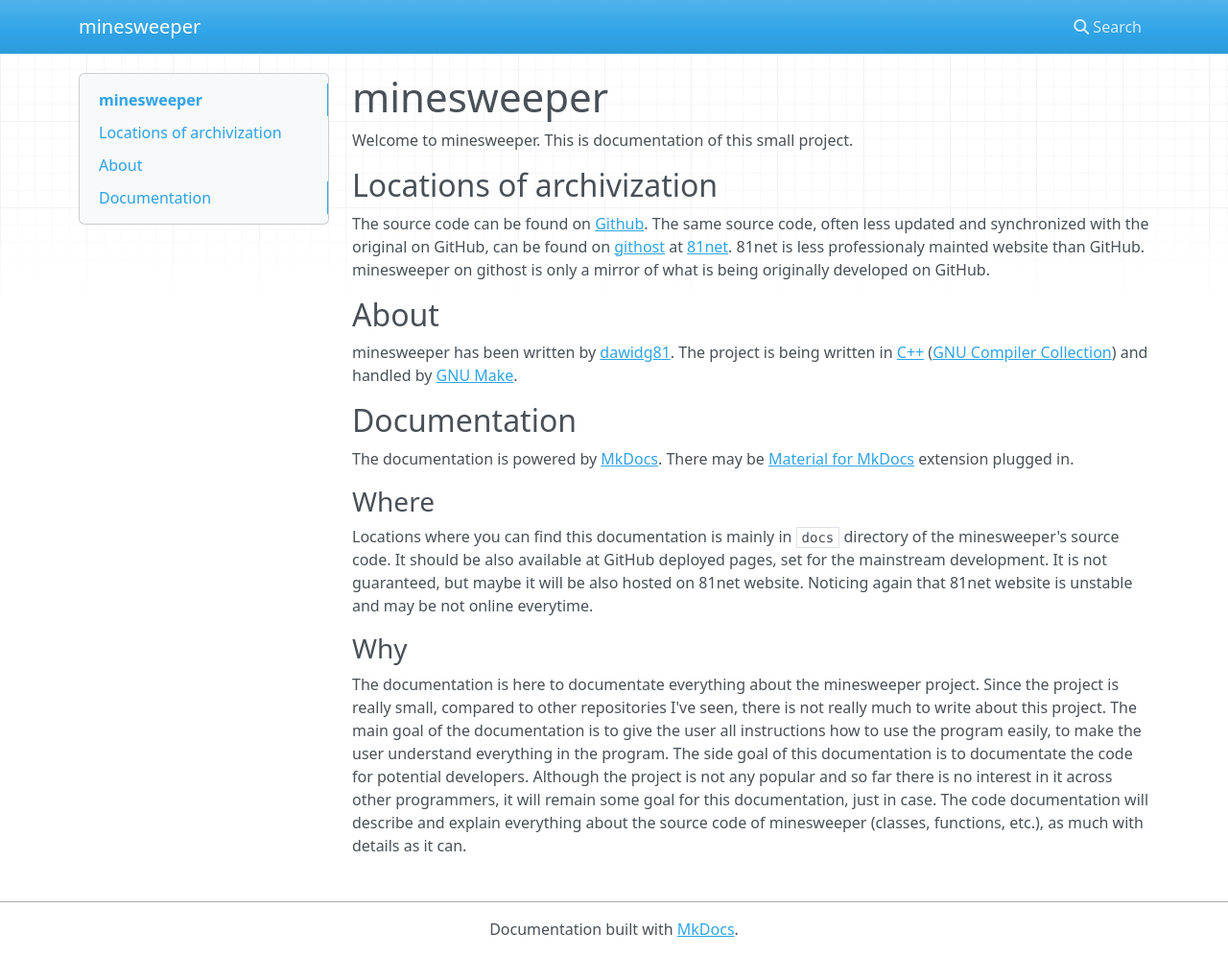
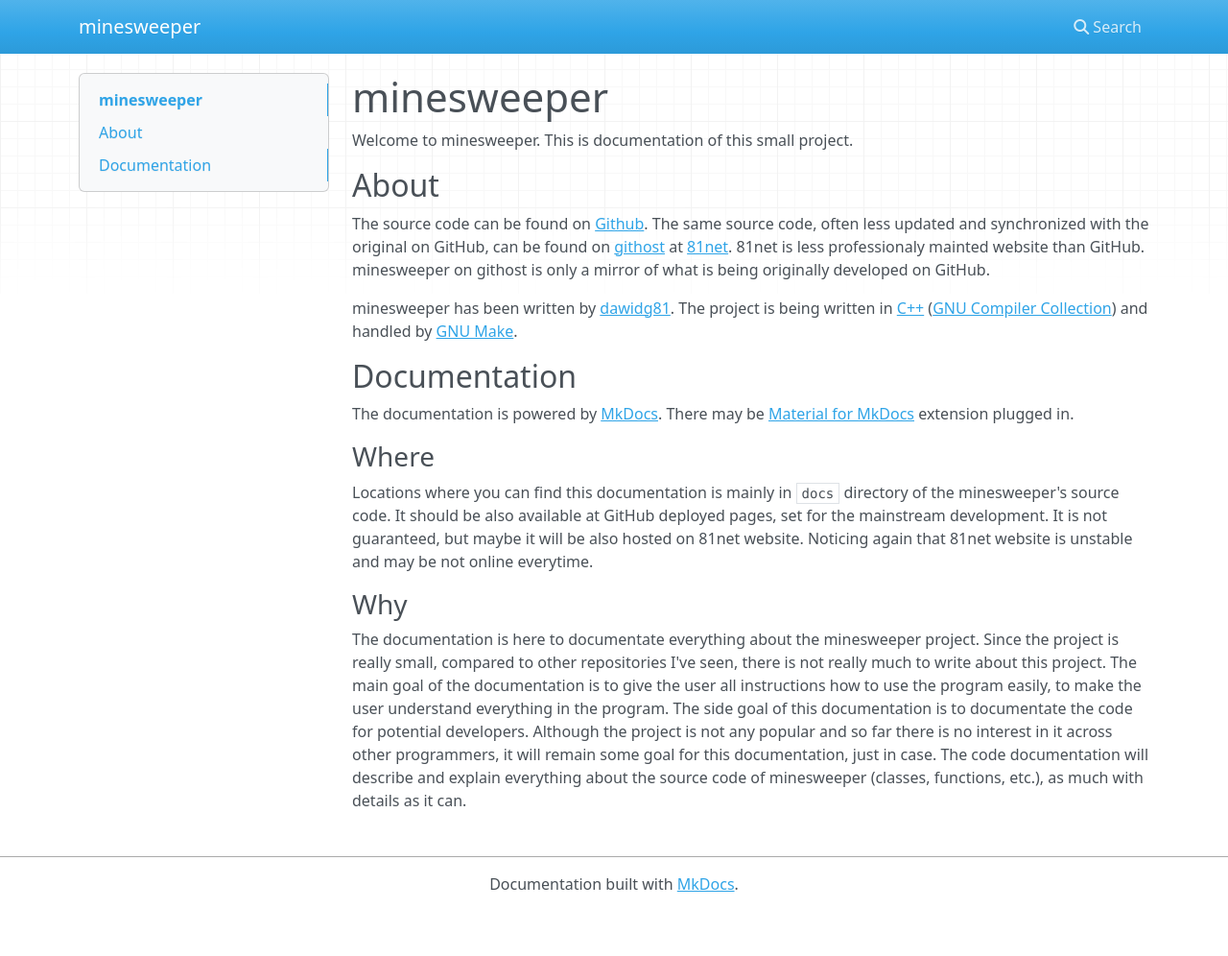
Before and after one commit to dawidg81/minesweeper, an MkDocs documentation site: the page built from docs/docs/index.md, in a window 1280 px wide and 996 px high. Shown: the whole window at 96% size. Built offline with MkDocs 1.6.1, drawn with Linux system fonts in a browser that asks for light colours; nearby versions of some CDN libraries.

Commit message:
Docs up to date; updated index.md

```diff
--- a/docs/docs/index.md
+++ b/docs/docs/index.md
@@ -2,13 +2,11 @@
 
 Welcome to minesweeper. This is documentation of this small project.
 
-## Locations of archivization
+## About
 
 The source code can be found on [Github](https://github.com/dawidg81/minesweeper).
 The same source code, often less updated and synchronized with the original on GitHub, can be found on [githost](http://81net.duckdns.org/githost/minesweeper.git) at [81net](http://81net.duckdns.org/).
 81net is less professionaly mainted website than GitHub. minesweeper on githost is only a mirror of what is being originally developed on GitHub.
-
-## About
 
 minesweeper has been written by [dawidg81](https://github.com/dawidg81).
 The project is being written in [C++](https://isocpp.org/) ([GNU Compiler Collection](https://gcc.gnu.org/)) and handled by [GNU Make](https://www.gnu.org/software/make/).
```
Also changed, not shown: docs/site/404.html, docs/site/index.html, docs/site/search/search_index.json, 2 other files.
